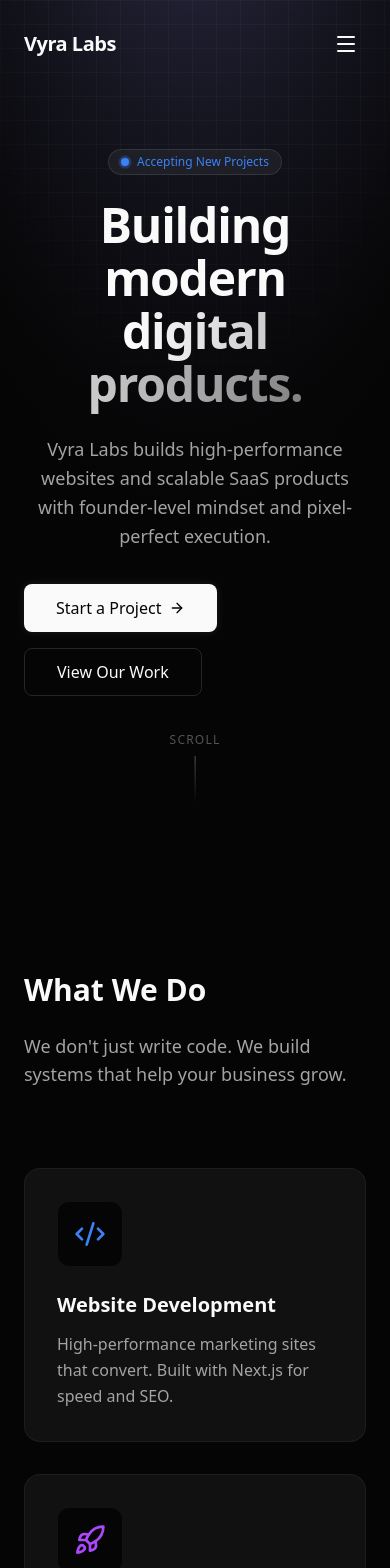
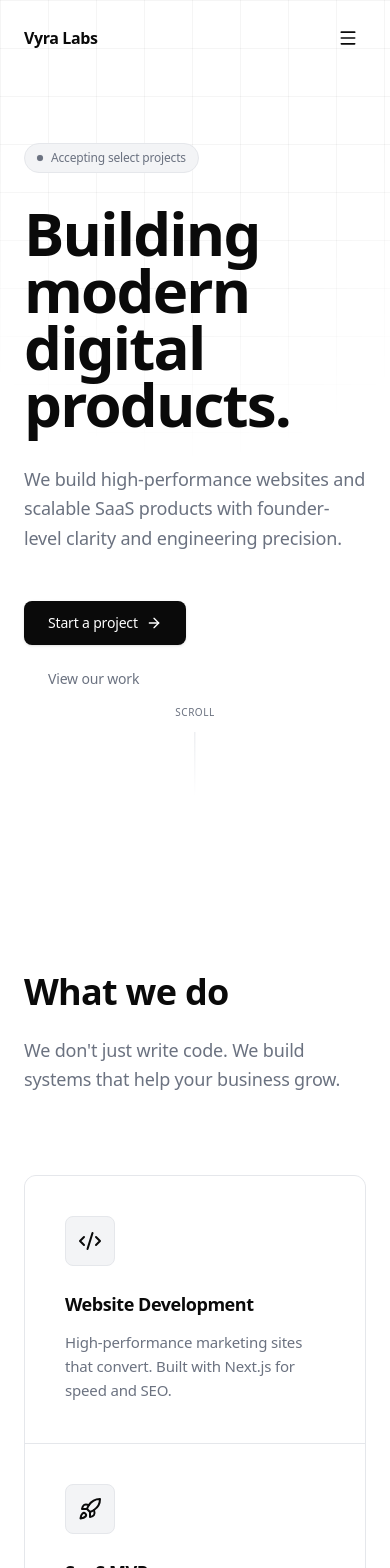
Before and after one commit to 24215a3206-ops/vyralabs, a Next.js app: page / in a window 390 px wide. Shown: the top 1568 px of the page. Built offline with nearby package versions, Linux system fonts and the light colour scheme.

Commit message:
good version

```diff
--- a/src/app/globals.css
+++ b/src/app/globals.css
@@ -1,31 +1,65 @@
 @import "tailwindcss";
 
 :root {
-  --background: #050505;
-  --foreground: #fafafa;
-  --accent: #3b82f6;
-  --accent-glow: rgba(59, 130, 246, 0.5);
-  --muted: #171717;
-  --muted-foreground: #a3a3a3;
-  --border: #262626;
+  /* White-first, Apple-inspired palette */
+  --background: #FFFFFF;
+  --foreground: #0A0A0A;
+  --accent: #6B7280; /* Subtle slate-gray */
+  --accent-hover: #4B5563;
+  --muted: #F9FAFB;
+  --muted-foreground: #6B7280;
+  --border: #E5E7EB;
+  --subtle: #F3F4F6;
 }
 
 @theme inline {
   --color-background: var(--background);
   --color-foreground: var(--foreground);
   --color-accent: var(--accent);
-  --color-accent-glow: var(--accent-glow);
+  --color-accent-hover: var(--accent-hover);
   --color-muted: var(--muted);
   --color-muted-foreground: var(--muted-foreground);
   --color-border: var(--border);
-  --font-sans: var(--font-geist-sans);
-  --font-mono: var(--font-geist-mono);
+  --color-subtle: var(--subtle);
+  --font-sans: var(--font-inter);
+}
+
+* {
+  border-color: var(--border);
 }
 
 body {
   background: var(--background);
   color: var(--foreground);
-  font-family: var(--font-sans);
+  font-family: var(--font-sans), system-ui, -apple-system, BlinkMacSystemFont, 'Segoe UI', sans-serif;
   -webkit-font-smoothing: antialiased;
   -moz-osx-font-smoothing: grayscale;
+  letter-spacing: -0.011em;
+  font-feature-settings: 'kern' 1;
 }
+
+/* Smooth scrolling */
+html {
+  scroll-behavior: smooth;
+}
+
+/* Respect user's motion preferences */
+@media (prefers-reduced-motion: reduce) {
+  *,
+  *::before,
+  *::after {
+    animation-duration: 0.01ms !important;
+    animation-iteration-count: 1 !important;
+    transition-duration: 0.01ms !important;
+  }
+
+  html {
+    scroll-behavior: auto;
+  }
+}
+
+/* Selection */
+::selection {
+  background-color: var(--foreground);
+  color: var(--background);
+}
--- a/src/app/layout.tsx
+++ b/src/app/layout.tsx
@@ -1,23 +1,20 @@
 import type { Metadata } from "next";
-import { Geist, Geist_Mono } from "next/font/google";
+import { Inter } from "next/font/google";
 import "./globals.css";
 
-const geistSans = Geist({
-  variable: "--font-geist-sans",
+const inter = Inter({
+  variable: "--font-inter",
   subsets: ["latin"],
-});
-
-const geistMono = Geist_Mono({
-  variable: "--font-geist-mono",
-  subsets: ["latin"],
+  display: 'swap',
+  weight: ['300', '400', '500', '600', '700'],
 });
 
 export const metadata: Metadata = {
-  title: "Vyra Labs | Modern SaaS & Digital Product Studio",
-  description: "We build high-performance websites and scalable SaaS products for forward-thinking founders. Next.js, Framer Motion, and elite engineering.",
+  title: "Vyra Labs — Modern Digital Products",
+  description: "We build high-performance websites and scalable SaaS products with engineering precision.",
   openGraph: {
-    title: "Vyra Labs | Modern SaaS & Digital Product Studio",
-    description: "We build high-performance websites and scalable SaaS products for forward-thinking founders.",
+    title: "Vyra Labs — Modern Digital Products",
+    description: "We build high-performance websites and scalable SaaS products with engineering precision.",
     type: "website",
   },
 };
@@ -28,9 +25,9 @@
   children: React.ReactNode;
 }>) {
   return (
-    <html lang="en">
+    <html lang="en" className="scroll-smooth">
       <body
-        className={`${geistSans.variable} ${geistMono.variable} antialiased`}
+        className={`${inter.variable} antialiased`}
       >
         {children}
       </body>
--- a/src/app/page.tsx
+++ b/src/app/page.tsx
@@ -7,7 +7,7 @@
 
 export default function Home() {
   return (
-    <main className="min-h-screen bg-background text-foreground overflow-x-hidden selection:bg-accent/30">
+    <main className="min-h-screen bg-background text-foreground overflow-x-hidden">
       <Header />
       <Hero />
       <Services />
--- a/src/components/layout/header.tsx
+++ b/src/components/layout/header.tsx
@@ -26,14 +26,17 @@
 
     return (
         <motion.header
-            className={`fixed top-0 left-0 right-0 z-50 transition-all duration-300 ${scrolled ? 'bg-background/50 backdrop-blur-xl border-b border-white/5 py-4' : 'bg-transparent py-6'
+            className={`fixed top-0 left-0 right-0 z-50 transition-all duration-300 ${
+                scrolled
+                    ? 'bg-background/80 backdrop-blur-xl border-b border-border py-4'
+                    : 'bg-transparent py-5'
             }`}
-            initial={{ y: -100, opacity: 0 }}
+            initial={{ y: -20, opacity: 0 }}
             animate={{ y: 0, opacity: 1 }}
-            transition={{ duration: 0.5 }}
+            transition={{ duration: 0.4, ease: [0.22, 0.03, 0.26, 1] }}
         >
-            <div className="container mx-auto px-6 md:px-12 flex items-center justify-between">
-                <Link href="/" className="text-xl font-bold tracking-tight z-50">
+            <div className="container mx-auto px-6 md:px-16 flex items-center justify-between max-w-7xl">
+                <Link href="/" className="text-base font-semibold tracking-tight z-50 hover:opacity-60 transition-opacity duration-200">
                     Vyra Labs
                 </Link>
 
@@ -43,44 +46,52 @@
                         <Link
                             key={item.name}
                             href={item.href}
-                            className="text-sm font-medium text-muted-foreground hover:text-foreground transition-colors"
+                            className="text-sm font-medium text-muted-foreground hover:text-foreground transition-colors duration-200"
                         >
                             {item.name}
                         </Link>
                     ))}
-                    <Button variant="secondary" className="bg-white/5 hover:bg-white/10 text-xs px-4 h-9">
-                        Let&apos;s Talk
+                    <Button variant="secondary" className="text-xs px-4 h-9">
+                        Let&apos;s talk
                     </Button>
                 </nav>
 
                 {/* Mobile Toggle */}
                 <button
-                    className="md:hidden z-50 p-2 text-foreground"
+                    className="md:hidden z-50 p-2 text-foreground hover:opacity-60 transition-opacity duration-200"
                     onClick={() => setMobileMenuOpen(!mobileMenuOpen)}
+                    aria-label="Toggle menu"
                 >
-                    {mobileMenuOpen ? <X size={24} /> : <Menu size={24} />}
+                    {mobileMenuOpen ? <X size={20} /> : <Menu size={20} />}
                 </button>
 
                 {/* Mobile Menu */}
                 {mobileMenuOpen && (
                     <motion.div
-                        initial={{ opacity: 0, y: -20 }}
+                        initial={{ opacity: 0 }}
+                        animate={{ opacity: 1 }}
+                        exit={{ opacity: 0 }}
+                        transition={{ duration: 0.2 }}
+                        className="fixed inset-0 bg-background z-40 flex flex-col items-center justify-center gap-8"
+                    >
+                        {navItems.map((item, index) => (
+                            <motion.div
+                                key={item.name}
+                                initial={{ opacity: 0, y: 8 }}
                                 animate={{ opacity: 1, y: 0 }}
-                        exit={{ opacity: 0, y: -20 }}
-                        className="fixed inset-0 bg-background/95 backdrop-blur-3xl z-40 flex flex-col items-center justify-center gap-8"
+                                transition={{ delay: index * 0.05, duration: 0.3 }}
                             >
-                        {navItems.map((item) => (
                                 <Link
-                                key={item.name}
                                     href={item.href}
-                                className="text-2xl font-light tracking-tight"
+                                    className="text-2xl font-light tracking-tight hover:opacity-60 transition-opacity duration-200"
                                     onClick={() => setMobileMenuOpen(false)}
                                 >
                                     {item.name}
                                 </Link>
+                            </motion.div>
                         ))}
                         <Button className="mt-4" onClick={() => setMobileMenuOpen(false)}>
-                            Let&apos;s Talk
+                            Let&apos;s talk
                         </Button>
                     </motion.div>
                 )}
--- a/src/components/sections/hero.tsx
+++ b/src/components/sections/hero.tsx
@@ -6,69 +6,67 @@
 
 export function Hero() {
     return (
-        <section className="relative w-full h-screen min-h-[800px] flex items-center justify-center overflow-hidden bg-background">
-            {/* Animated Gradient Background */}
-            <div className="absolute inset-0 z-0 bg-[radial-gradient(ellipse_80%_80%_at_50%_-20%,rgba(120,119,198,0.3),rgba(255,255,255,0))]" />
-
-            {/* Grid Pattern */}
-            <div className="absolute inset-0 z-0 bg-[linear-gradient(to_right,#80808012_1px,transparent_1px),linear-gradient(to_bottom,#80808012_1px,transparent_1px)] bg-[size:24px_24px] [mask-image:radial-gradient(ellipse_60%_50%_at_50%_0%,#000_70%,transparent_100%)]" />
-
-            {/* Overlay Gradient for text readability */}
-            <div className="absolute inset-0 z-0 bg-gradient-to-b from-transparent via-background/50 to-background pointer-events-none" />
+        <section className="relative w-full min-h-screen flex items-center justify-center overflow-hidden bg-background">
+            {/* Subtle grid - barely visible */}
+            <div className="absolute inset-0 bg-[linear-gradient(to_right,#0000000a_1px,transparent_1px),linear-gradient(to_bottom,#0000000a_1px,transparent_1px)] bg-size-[48px_48px] mask-[radial-gradient(ellipse_80%_50%_at_50%_0%,#000_70%,transparent_110%)]" />
 
             {/* Content */}
-            <div className="container relative z-10 px-6 md:px-12 grid grid-cols-1 lg:grid-cols-2 gap-12 items-center">
+            <div className="container relative z-10 px-6 md:px-16 max-w-7xl">
                 <motion.div
-                    initial={{ opacity: 0, y: 30 }}
+                    initial={{ opacity: 0, y: 16 }}
                     animate={{ opacity: 1, y: 0 }}
-                    transition={{ duration: 0.8, ease: "easeOut" }}
-                    className="max-w-3xl mx-auto text-center lg:text-left lg:mx-0"
+                    transition={{ duration: 0.6, ease: [0.22, 0.03, 0.26, 1] }}
+                    className="max-w-4xl"
                 >
+                    {/* Subtle status badge */}
                     <motion.div
-                        initial={{ opacity: 0, x: -20 }}
-                        animate={{ opacity: 1, x: 0 }}
-                        transition={{ delay: 0.2, duration: 0.8 }}
-                        className="inline-flex items-center gap-2 px-3 py-1 rounded-full bg-white/5 border border-white/10 text-xs font-medium text-accent mb-6 backdrop-blur-sm"
+                        initial={{ opacity: 0 }}
+                        animate={{ opacity: 1 }}
+                        transition={{ delay: 0.1, duration: 0.5 }}
+                        className="inline-flex items-center gap-2 px-3 py-1.5 rounded-full bg-subtle border border-border text-xs font-medium text-muted-foreground mb-8"
                     >
-                        <span className="relative flex h-2 w-2">
-                            <span className="animate-ping absolute inline-flex h-full w-full rounded-full bg-accent opacity-75"></span>
-                            <span className="relative inline-flex rounded-full h-2 w-2 bg-accent"></span>
+                        <span className="relative flex h-1.5 w-1.5">
+                            <span className="absolute inline-flex h-full w-full rounded-full bg-accent opacity-40 animate-[ping_2s_ease-in-out_infinite]"></span>
+                            <span className="relative inline-flex rounded-full h-1.5 w-1.5 bg-accent"></span>
                         </span>
-                        Accepting New Projects
+                        Accepting select projects
                     </motion.div>
 
-                    <h1 className="text-5xl md:text-7xl font-bold tracking-tight text-foreground leading-[1.1] mb-6">
-                        Building modern <br />
-                        <span className="text-transparent bg-clip-text bg-gradient-to-r from-white to-white/50">
-                            digital products.
-                        </span>
+                    {/* Main heading - confident, clear */}
+                    <h1 className="text-6xl md:text-8xl font-semibold tracking-[-0.03em] text-foreground leading-[0.95] mb-8">
+                        Building modern
+                        <br />
+                        digital products.
                     </h1>
 
-                    <p className="text-lg md:text-xl text-muted-foreground mb-8 max-w-lg leading-relaxed">
-                        Vyra Labs builds high-performance websites and scalable SaaS products with founder-level mindset and pixel-perfect execution.
+                    {/* Supporting text - room to breathe */}
+                    <p className="text-lg md:text-xl text-muted-foreground mb-12 max-w-2xl leading-relaxed font-light">
+                        We build high-performance websites and scalable SaaS products with
+                        founder-level clarity and engineering precision.
                     </p>
 
-                    <div className="flex flex-col sm:flex-row items-start gap-4">
-                        <Button className="group h-12 px-8 text-base">
-                            Start a Project
-                            <ArrowRight className="ml-2 w-4 h-4 transition-transform group-hover:translate-x-1" />
+                    {/* CTA - simple, direct */}
+                    <div className="flex flex-col sm:flex-row items-start gap-3">
+                        <Button className="group h-11 px-6 text-sm">
+                            Start a project
+                            <ArrowRight className="ml-2 w-4 h-4 transition-transform duration-200 group-hover:translate-x-0.5" />
                         </Button>
-                        <Button variant="outline" className="h-12 px-8 text-base">
-                            View Our Work
+                        <Button variant="ghost" className="h-11 px-6 text-sm">
+                            View our work
                         </Button>
                     </div>
                 </motion.div>
             </div>
 
-            {/* Scroll Indicator */}
+            {/* Minimal scroll indicator */}
             <motion.div
                 initial={{ opacity: 0 }}
                 animate={{ opacity: 1 }}
-                transition={{ delay: 1, duration: 1 }}
-                className="absolute bottom-10 left-1/2 -translate-x-1/2 flex flex-col items-center gap-2 text-muted-foreground/50"
+                transition={{ delay: 0.8, duration: 0.6 }}
+                className="absolute bottom-12 left-1/2 -translate-x-1/2 flex flex-col items-center gap-3 text-muted-foreground"
             >
-                <span className="text-xs uppercase tracking-widest">Scroll</span>
-                <div className="w-[1px] h-12 bg-gradient-to-b from-muted-foreground/50 to-transparent" />
+                <span className="text-[10px] uppercase tracking-wider font-medium">Scroll</span>
+                <div className="w-px h-16 bg-linear-to-b from-border to-transparent" />
             </motion.div>
         </section>
     )
--- a/src/components/sections/services.tsx
+++ b/src/components/sections/services.tsx
@@ -5,17 +5,17 @@
 
 const services = [
     {
-        icon: <Code2 className="w-8 h-8 text-accent" />,
+        icon: <Code2 className="w-6 h-6 text-foreground" />,
         title: 'Website Development',
         description: 'High-performance marketing sites that convert. Built with Next.js for speed and SEO.',
     },
     {
-        icon: <Rocket className="w-8 h-8 text-purple-500" />,
+        icon: <Rocket className="w-6 h-6 text-foreground" />,
         title: 'SaaS MVPs',
         description: 'Rapid prototyping and scalable architecture to get your product to market fast.',
     },
     {
-        icon: <Layers className="w-8 h-8 text-cyan-400" />,
+        icon: <Layers className="w-6 h-6 text-foreground" />,
         title: 'Internal Tools',
         description: 'Streamline operations with custom dashboards and admin panels tailored to your workflow.',
     },
@@ -23,30 +23,44 @@
 
 export function Services() {
     return (
-        <section id="services" className="py-32 relative bg-background">
-            <div className="container mx-auto px-6 md:px-12">
+        <section id="services" className="py-32 md:py-40 relative bg-background">
+            <div className="container mx-auto px-6 md:px-16 max-w-7xl">
                 <div className="mb-20 max-w-2xl">
-                    <h2 className="text-3xl md:text-5xl font-bold mb-6">What We Do</h2>
-                    <p className="text-muted-foreground text-lg">
+                    <motion.h2
+                        initial={{ opacity: 0, y: 8 }}
+                        whileInView={{ opacity: 1, y: 0 }}
+                        viewport={{ once: true, margin: "-100px" }}
+                        transition={{ duration: 0.5, ease: [0.22, 0.03, 0.26, 1] }}
+                        className="text-4xl md:text-6xl font-semibold mb-6 tracking-[-0.02em]"
+                    >
+                        What we do
+                    </motion.h2>
+                    <motion.p
+                        initial={{ opacity: 0, y: 8 }}
+                        whileInView={{ opacity: 1, y: 0 }}
+                        viewport={{ once: true, margin: "-100px" }}
+                        transition={{ duration: 0.5, delay: 0.05, ease: [0.22, 0.03, 0.26, 1] }}
+                        className="text-muted-foreground text-lg font-light leading-relaxed"
+                    >
                         We don&apos;t just write code. We build systems that help your business grow.
-                    </p>
+                    </motion.p>
                 </div>
 
-                <div className="grid grid-cols-1 md:grid-cols-3 gap-8">
+                <div className="grid grid-cols-1 md:grid-cols-3 gap-px bg-border rounded-xl overflow-hidden border border-border">
                     {services.map((service, index) => (
                         <motion.div
                             key={index}
-                            initial={{ opacity: 0, y: 20 }}
+                            initial={{ opacity: 0, y: 12 }}
                             whileInView={{ opacity: 1, y: 0 }}
-                            viewport={{ once: true }}
-                            transition={{ delay: index * 0.1, duration: 0.5 }}
-                            className="p-8 rounded-2xl bg-white/5 border border-white/5 hover:border-white/10 hover:bg-white/10 transition-colors group"
+                            viewport={{ once: true, margin: "-100px" }}
+                            transition={{ delay: index * 0.08, duration: 0.5, ease: [0.22, 0.03, 0.26, 1] }}
+                            className="p-10 bg-background hover:bg-subtle transition-colors duration-300 group"
                         >
-                            <div className="mb-6 p-4 rounded-xl bg-background border border-white/5 w-fit group-hover:scale-110 transition-transform duration-300">
+                            <div className="mb-6 p-3 rounded-lg bg-subtle border border-border w-fit transition-transform duration-300 group-hover:scale-105">
                                 {service.icon}
                             </div>
-                            <h3 className="text-xl font-semibold mb-3">{service.title}</h3>
-                            <p className="text-muted-foreground leading-relaxed">
+                            <h3 className="text-lg font-semibold mb-3 tracking-tight">{service.title}</h3>
+                            <p className="text-muted-foreground leading-relaxed font-light text-[15px]">
                                 {service.description}
                             </p>
                         </motion.div>
--- a/src/components/ui/button.tsx
+++ b/src/components/ui/button.tsx
@@ -1,12 +1,6 @@
 import * as React from "react"
-import { clsx, type ClassValue } from "clsx"
-import { twMerge } from "tailwind-merge"
 import { Slot } from "@radix-ui/react-slot"
-
-// Utility function (can be moved to lib/utils.ts later)
-function cn(...inputs: ClassValue[]) {
-    return twMerge(clsx(inputs))
-}
+import { cn } from "@/lib/utils"
 
 interface ButtonProps extends React.ButtonHTMLAttributes<HTMLButtonElement> {
     asChild?: boolean
@@ -17,13 +11,13 @@
     ({ className, variant = "primary", asChild = false, ...props }, ref) => {
         const Comp = asChild ? Slot : "button"
 
-        const baseStyles = "inline-flex items-center justify-center rounded-lg px-6 py-3 text-sm font-medium transition-all duration-200 focus:outline-none focus:ring-2 focus:ring-accent/50 disabled:opacity-50 disabled:pointer-events-none"
+        const baseStyles = "inline-flex items-center justify-center rounded-lg font-medium transition-all duration-200 focus-visible:outline-none focus-visible:ring-2 focus-visible:ring-foreground/20 focus-visible:ring-offset-2 disabled:opacity-40 disabled:pointer-events-none active:scale-[0.98]"
 
         const variants = {
-            primary: "bg-foreground text-background hover:bg-white/90 shadow-[0_0_10px_rgba(255,255,255,0.1)]",
-            secondary: "bg-white/10 text-white backdrop-blur-sm hover:bg-white/20 border border-white/10",
-            outline: "border border-border text-foreground hover:bg-white/5",
-            ghost: "text-muted-foreground hover:text-foreground hover:bg-white/5",
+            primary: "bg-foreground text-background hover:bg-foreground/90 shadow-sm",
+            secondary: "bg-subtle text-foreground hover:bg-muted border border-border",
+            outline: "border border-border text-foreground hover:bg-subtle",
+            ghost: "text-muted-foreground hover:text-foreground hover:bg-subtle",
         }
 
         return (
--- /dev/null
+++ b/src/lib/utils.ts
@@ -0,0 +1,10 @@
+import { clsx, type ClassValue } from "clsx"
+import { twMerge } from "tailwind-merge"
+
+/**
+ * Utility function to merge Tailwind CSS classes
+ * Combines clsx for conditional classes and tailwind-merge for proper specificity
+ */
+export function cn(...inputs: ClassValue[]) {
+  return twMerge(clsx(inputs))
+}
```
Also changed, not shown: src/components/layout/footer.tsx (+16 -7 lines), src/components/sections/contact.tsx (+17 -19 lines), src/components/sections/values.tsx (+26 -29 lines). Lines whose indentation alone changed are shown as unchanged.
